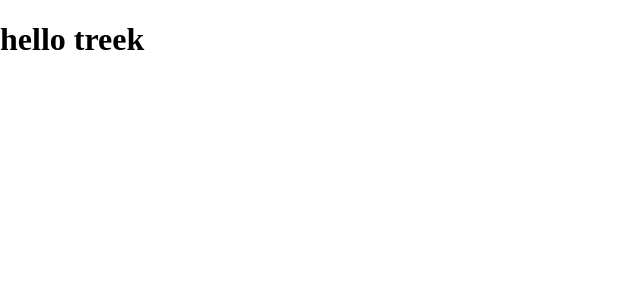
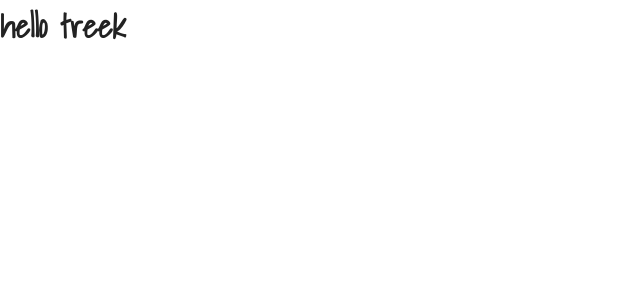
Before and after one commit to Tduncan14/tourcities, a React (Create React App) app in the folder citytour/: page / in a window 1280 px wide. Shown: the top 300 px of the page, without its empty margins (0-640 px from the left). Built offline with nearby package versions, Linux system fonts and the light colour scheme.

Commit message:
keep mocing forward

```diff
--- a/citytour/src/index.scss
+++ b/citytour/src/index.scss
@@ -1,5 +1,17 @@
-*body{
+*{
     margin:0;
     padding:0;
     box-sizing:border-box;
 }
+
+
+$mainBlack:#222;
+$mainWhite:#fff;
+$mainGreen:#82b340;
+$mainGrey:#ececec;
+
+body{
+    background:$mainWhite;
+    font-family: 'Shadows Into Light', cursive;
+    color:$mainBlack;
+}
```
Also changed, not shown: citytour/src/components/Navbar/Navbar.js (added, +10 -0 lines), citytour/src/components/Navbar/Navbar.scss (added).
